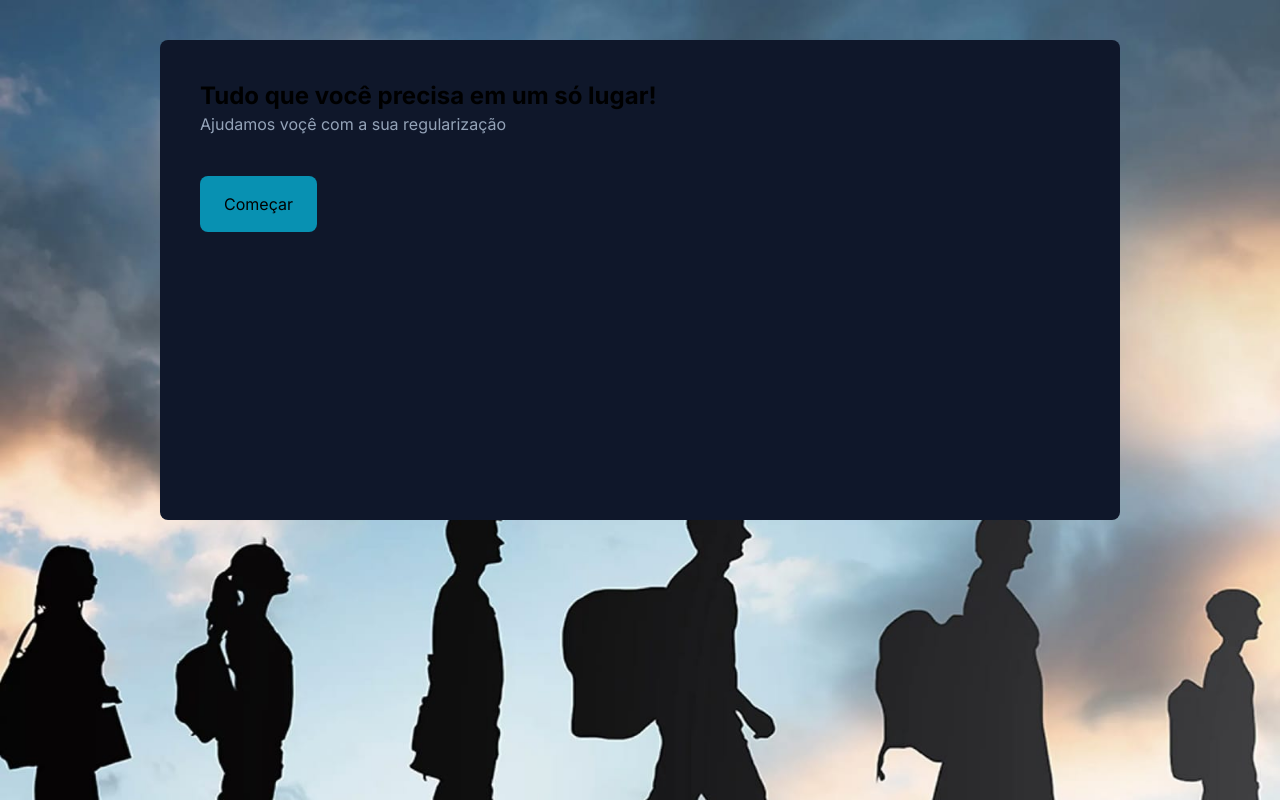
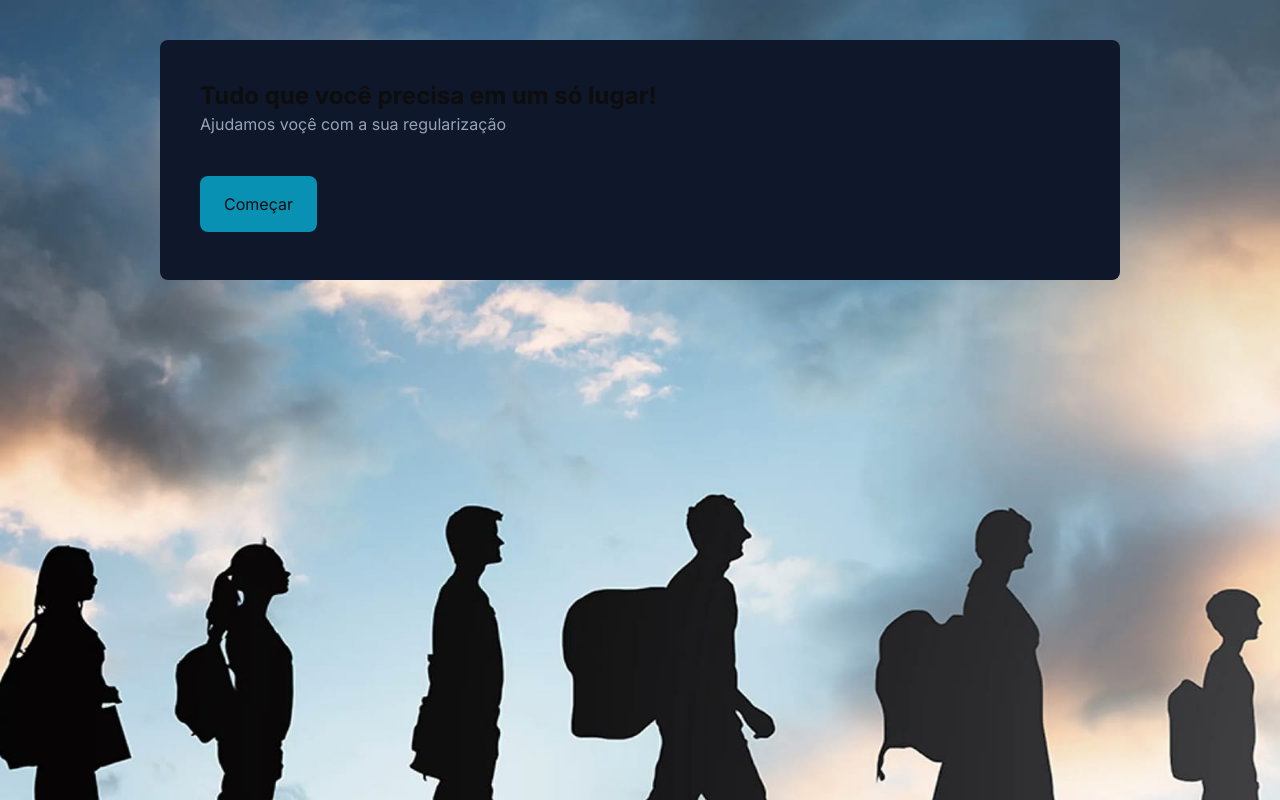
Before and after one commit to juamgomes/migraAki, a Next.js app: page / in a window 1280 px wide. Built offline with nearby package versions, Linux system fonts and the light colour scheme.

Commit message:
Mudei cor de fundo e tamanho na div de inicio

```diff
--- a/src/app/globals.css
+++ b/src/app/globals.css
@@ -3,7 +3,7 @@
 @tailwind utilities;
 
 :root {
-  --foreground-rgb: 0, 0, 0;
+  --foreground-rgb: 13, 13, 13;
   --background-start-rgb: 214, 219, 220;
   --background-end-rgb: 255, 255, 255;
 }
@@ -11,8 +11,8 @@
 @media (prefers-color-scheme: dark) {
   :root {
     --foreground-rgb: 255, 255, 255;
-    --background-start-rgb: 0, 0, 0;
-    --background-end-rgb: 0, 0, 0;
+    --background-start-rgb: 13, 13, 13;
+    --background-end-rgb: 13, 13, 13;
   }
 }
 
--- a/src/app/page.tsx
+++ b/src/app/page.tsx
@@ -10,7 +10,7 @@ export default function Home() {
   return (
     <main className='bg-refu bg-cover h-screen flex justify-center p-10'>
 
-        <div className='p-10 bg-slate-900 rounded-lg h-80 lg:h-2/3 w-4/5'>
+        <div className='p-10 bg-slate-900 rounded-lg h-80 lg:h-60 w-4/5'>
           <h1 className='font-bold text-2xl'>Tudo que você precisa em um só lugar!</h1>
           <h2 className='text-slate-400'>Ajudamos voçê com a sua regularização</h2>
           <button className='mt-10 bg-cyan-600 py-4 px-6 rounded-lg' onClick={() => router.push('/dashboard')}>Começar</button>
```
